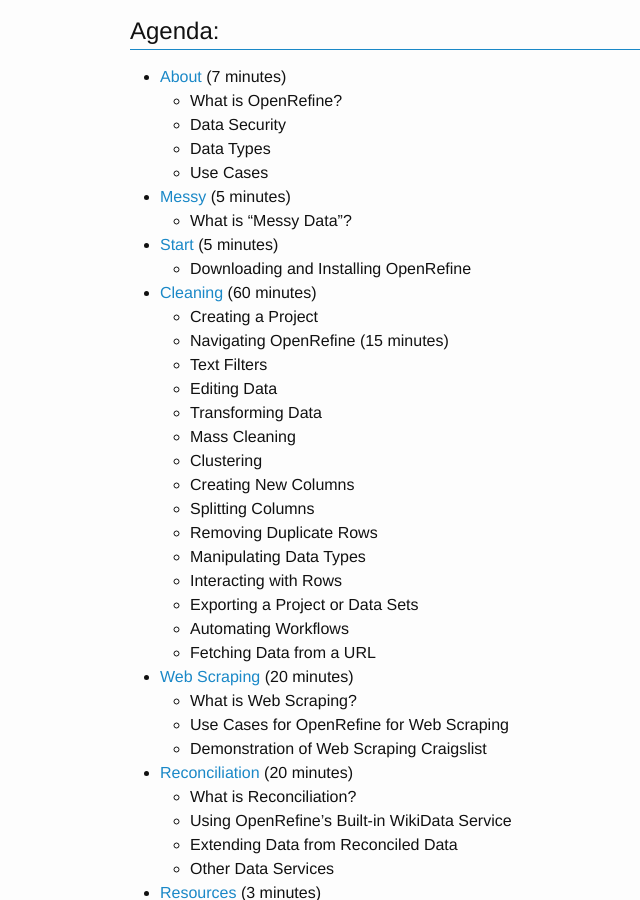
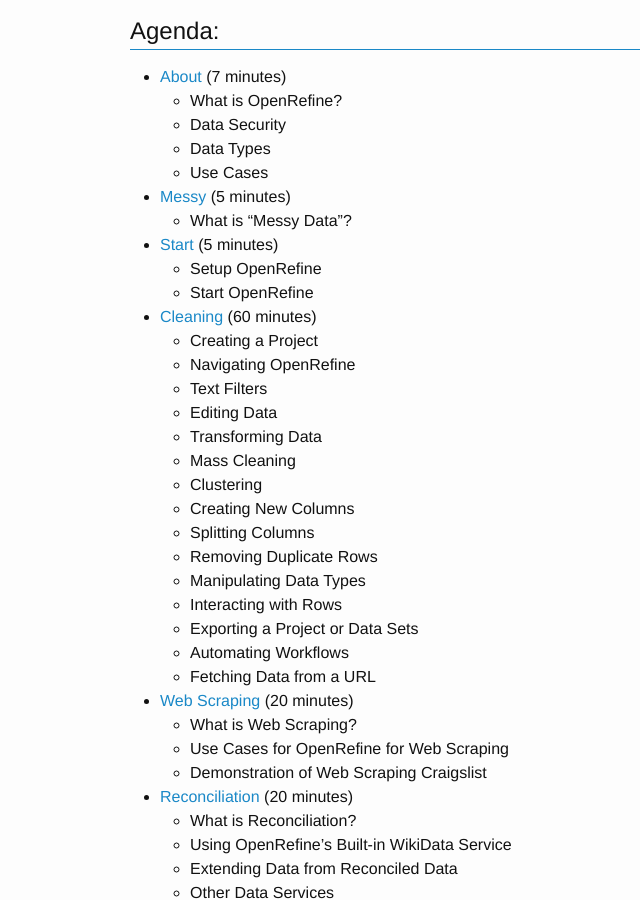
Before and after one commit to mbolam/DSWS_OpenRefine, a Jekyll site: the page built from index.md, in a window 1280 px wide and 900 px high, scrolled down 686 px. Shown: the whole window, without its empty margins (140-780 px from the left). Built offline with Jekyll 4.4.1, drawn with Linux system fonts in a browser that asks for light colours.

Commit message:
Update index.md

```diff
--- a/index.md
+++ b/index.md
@@ -17,10 +17,11 @@ Before analysis comes the messy work of evaluating, cleaning, and transforming d
 * [Messy](2-messy.html) (5 minutes)
     * What is "Messy Data"?
 * [Start](3-start.html) (5 minutes)
-    * Downloading and Installing OpenRefine
+    * Setup OpenRefine
+    * Start OpenRefine
 * [Cleaning](4-cleaning.html) (60 minutes)
     * Creating a Project
-    * Navigating OpenRefine (15 minutes)
+    * Navigating OpenRefine
     * Text Filters
     * Editing Data
     * Transforming Data
```
